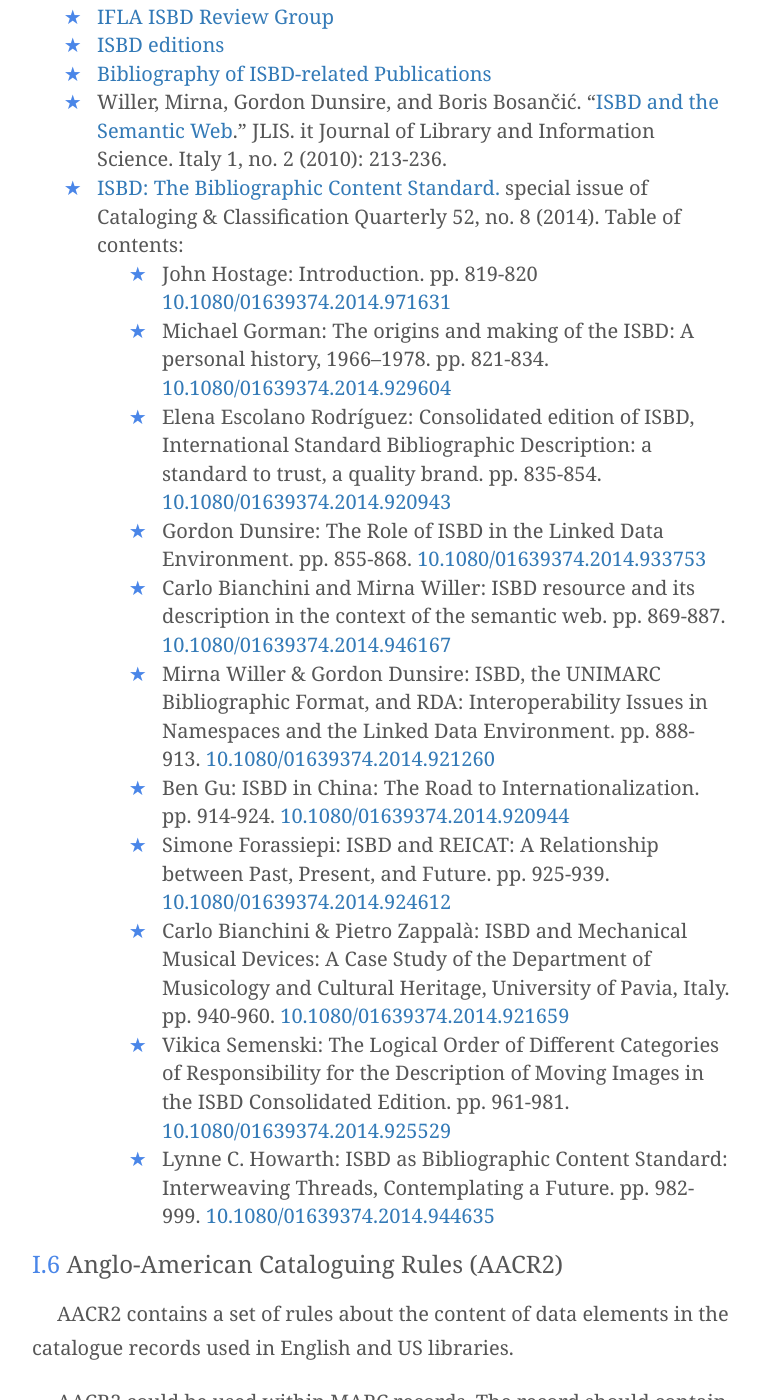
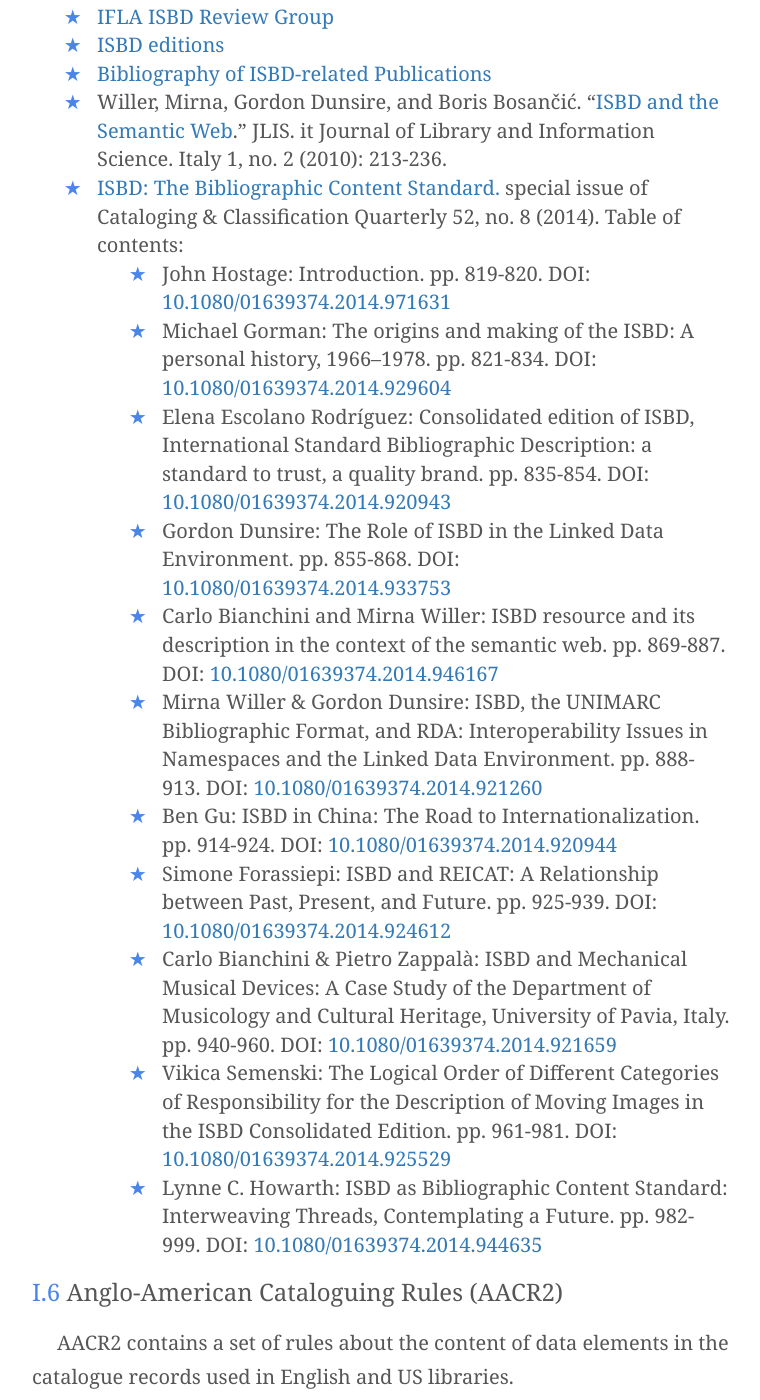
Before and after one commit to pkiraly/pkiraly.github.io, a Jekyll site: the page built from topics.md, in a window 1280 px wide and 1400 px high, scrolled down 12420 px. Shown: the whole window, without its empty margins (258-1018 px from the left). Built offline with Jekyll 4.4.1, drawn with Linux system fonts in a browser that asks for light colours; nearby versions of some CDN libraries; some web fonts are replaced; comment, search, counter and statistics services are not loaded.

```diff
--- a/topics.md
+++ b/topics.md
@@ -242,19 +242,17 @@
 * [Bibliography of ISBD-related Publications](https://www.ifla.org/g/isbd-rg/bibliography-of-isbd-related-publications/)
 * Willer, Mirna, Gordon Dunsire, and Boris Bosančić. "[ISBD and the Semantic Web](https://www.torrossa.com/en/resources/an/4382663)." JLIS. it Journal of Library and Information Science. Italy 1, no. 2 (2010): 213-236.
 * [ISBD: The Bibliographic Content Standard.](https://www.tandfonline.com/toc/wccq20/52/8) special issue of Cataloging & Classification Quarterly 52, no. 8 (2014). Table of contents:
-  * John Hostage: Introduction. pp. 819-820 [10.1080/01639374.2014.971631](https://doi.org/10.1080/01639374.2014.971631)
-  * Michael Gorman: The origins and making of the ISBD: A personal history, 1966–1978. pp. 821-834. [10.1080/01639374.2014.929604](https://doi.org/10.1080/01639374.2014.929604)
-  * Elena Escolano Rodríguez: Consolidated edition of ISBD, International Standard Bibliographic Description: a standard to trust, a quality brand. pp. 835-854. [10.1080/01639374.2014.920943](https://doi.org/10.1080/01639374.2014.920943)
-  * Gordon Dunsire: The Role of ISBD in the Linked Data Environment. pp. 855-868. [10.1080/01639374.2014.933753](https://doi.org/10.1080/01639374.2014.933753)
-  * Carlo Bianchini and Mirna Willer: ISBD resource and its description in the context of the semantic web. pp. 869-887.
-[10.1080/01639374.2014.946167](https://doi.org/10.1080/01639374.2014.946167)
-  * Mirna Willer & Gordon Dunsire: ISBD, the UNIMARC Bibliographic Format, and RDA: Interoperability Issues in Namespaces and the Linked Data Environment. pp. 888-913. [10.1080/01639374.2014.921260](https://doi.org/10.1080/01639374.2014.921260)
-  * Ben Gu: ISBD in China: The Road to Internationalization. pp. 914-924. [10.1080/01639374.2014.920944](https://doi.org/10.1080/01639374.2014.920944)
-  * Simone Forassiepi: ISBD and REICAT: A Relationship between Past, Present, and Future. pp. 925-939. [10.1080/01639374.2014.924612](https://doi.org/10.1080/01639374.2014.924612)
-  * Carlo Bianchini & Pietro Zappalà: ISBD and Mechanical Musical Devices: A Case Study of the Department of Musicology and Cultural Heritage, University of Pavia, Italy. pp. 940-960. [10.1080/01639374.2014.921659](https://doi.org/10.1080/01639374.2014.921659)
-  * Vikica Semenski: The Logical Order of Different Categories of Responsibility for the Description of Moving Images in the ISBD Consolidated Edition. pp. 961-981. [10.1080/01639374.2014.925529](https://doi.org/10.1080/01639374.2014.925529)
-  * Lynne C. Howarth: ISBD as Bibliographic Content Standard: Interweaving Threads, Contemplating a Future. pp. 982-999. [10.1080/01639374.2014.944635](https://doi.org/10.1080/01639374.2014.944635)
-
+  * John Hostage: Introduction. pp. 819-820. DOI: [10.1080/01639374.2014.971631](https://doi.org/10.1080/01639374.2014.971631)
+  * Michael Gorman: The origins and making of the ISBD: A personal history, 1966–1978. pp. 821-834. DOI: [10.1080/01639374.2014.929604](https://doi.org/10.1080/01639374.2014.929604)
+  * Elena Escolano Rodríguez: Consolidated edition of ISBD, International Standard Bibliographic Description: a standard to trust, a quality brand. pp. 835-854. DOI: [10.1080/01639374.2014.920943](https://doi.org/10.1080/01639374.2014.920943)
+  * Gordon Dunsire: The Role of ISBD in the Linked Data Environment. pp. 855-868. DOI: [10.1080/01639374.2014.933753](https://doi.org/10.1080/01639374.2014.933753)
+  * Carlo Bianchini and Mirna Willer: ISBD resource and its description in the context of the semantic web. pp. 869-887. DOI: [10.1080/01639374.2014.946167](https://doi.org/10.1080/01639374.2014.946167)
+  * Mirna Willer & Gordon Dunsire: ISBD, the UNIMARC Bibliographic Format, and RDA: Interoperability Issues in Namespaces and the Linked Data Environment. pp. 888-913. DOI: [10.1080/01639374.2014.921260](https://doi.org/10.1080/01639374.2014.921260)
+  * Ben Gu: ISBD in China: The Road to Internationalization. pp. 914-924. DOI: [10.1080/01639374.2014.920944](https://doi.org/10.1080/01639374.2014.920944)
+  * Simone Forassiepi: ISBD and REICAT: A Relationship between Past, Present, and Future. pp. 925-939. DOI: [10.1080/01639374.2014.924612](https://doi.org/10.1080/01639374.2014.924612)
+  * Carlo Bianchini & Pietro Zappalà: ISBD and Mechanical Musical Devices: A Case Study of the Department of Musicology and Cultural Heritage, University of Pavia, Italy. pp. 940-960. DOI: [10.1080/01639374.2014.921659](https://doi.org/10.1080/01639374.2014.921659)
+  * Vikica Semenski: The Logical Order of Different Categories of Responsibility for the Description of Moving Images in the ISBD Consolidated Edition. pp. 961-981. DOI: [10.1080/01639374.2014.925529](https://doi.org/10.1080/01639374.2014.925529)
+  * Lynne C. Howarth: ISBD as Bibliographic Content Standard: Interweaving Threads, Contemplating a Future. pp. 982-999. DOI: [10.1080/01639374.2014.944635](https://doi.org/10.1080/01639374.2014.944635)
 
 ### <a id="I.6"/><span class="blue">I.6</span> Anglo-American Cataloguing Rules (AACR2)
 
```
